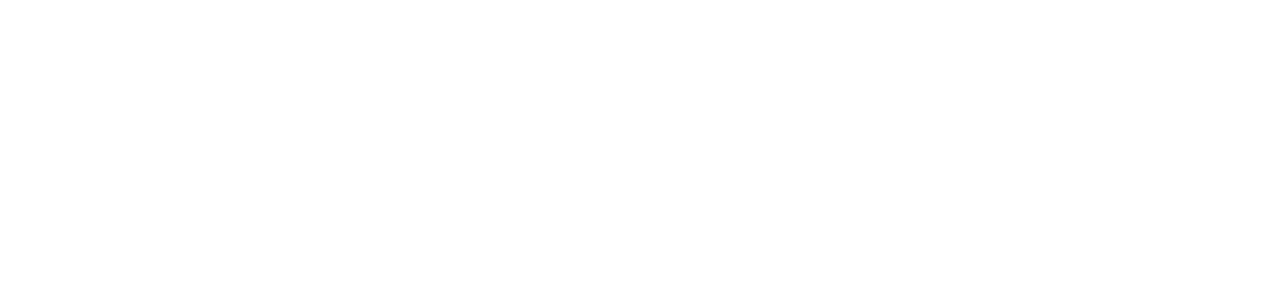
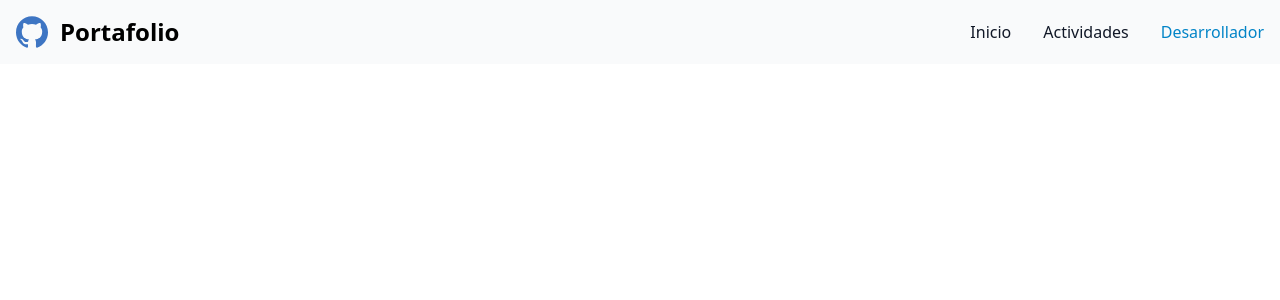
Before and after one commit to Ultron021122/Portafolio-Sistemas, a Vue app: page /developer in a window 1280 px wide. Shown: the top 300 px of the page. Built offline with nearby package versions, Linux system fonts and the light colour scheme.

Commit message:
version 1.4

```diff
--- a/src/views/Develop.vue
+++ b/src/views/Develop.vue
@@ -1,65 +1,6 @@
+<script setup>
+    import Navbar from '../components/Nav.vue'
+</script>
 <template>
-
+    <Navbar></Navbar>
 </template>
-<!-- <template>
-    <div>
-        <h1>{{ title }}</h1>
-        <p>{{ description }}</p>
-        <ul>
-            <li v-for="activity in activities" :key="activity.id">
-                <router-link :to="`/activity/${activity.id}`">{{ activity.name }}</router-link>
-            </li>
-        </ul>
-    </div>
-</template>
-
-<script>
-export default {
-    name: 'ActivitiesView',
-    data() {
-        return {
-            title: 'Activities',
-            description: 'List of activities',
-            activities: [
-                { id: 1, name: 'Research paper' },
-                { id: 2, name: 'Program development' },
-                { id: 3, name: 'Video presentation' }
-            ]
-        }
-    }
-}
-</script>
-
-<style scoped>
-h1 {
-    font-size: 24px;
-    font-weight: bold;
-    color: #333;
-}
-
-p {
-    font-size: 16px;
-    color: #777;
-}
-
-ul {
-    list-style-type: none;
-    padding: 0;
-}
-
-li {
-    margin: 10px 0;
-}
-
-a {
-    text-decoration: none;
-    color: #0077ff;
-    font-weight: bold;
-    transition: all 0.3s ease-in-out;
-}
-
-a:hover {
-    color: #0051a6;
-}
-</style>
-   -->
```
